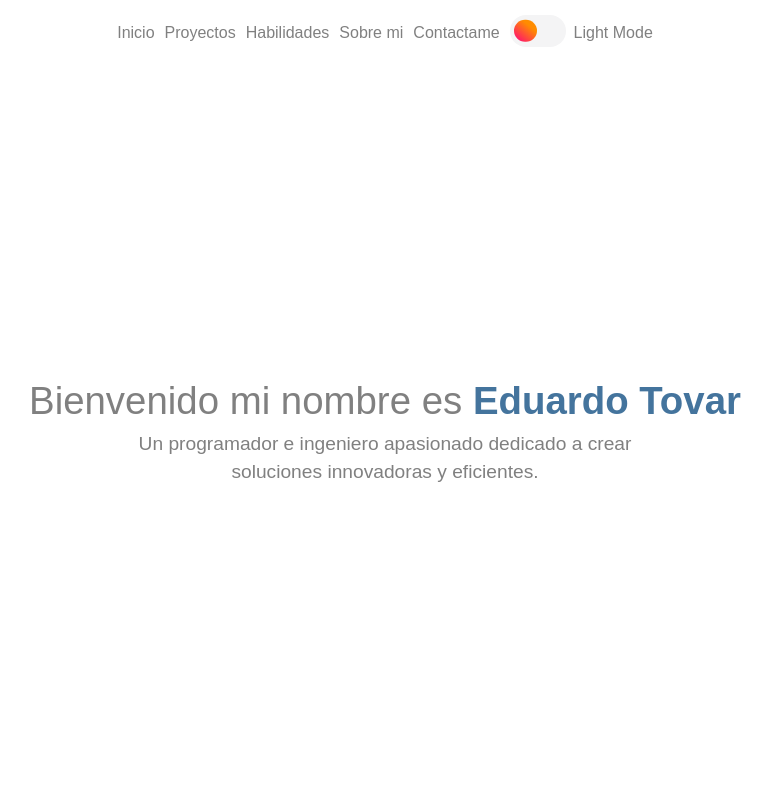
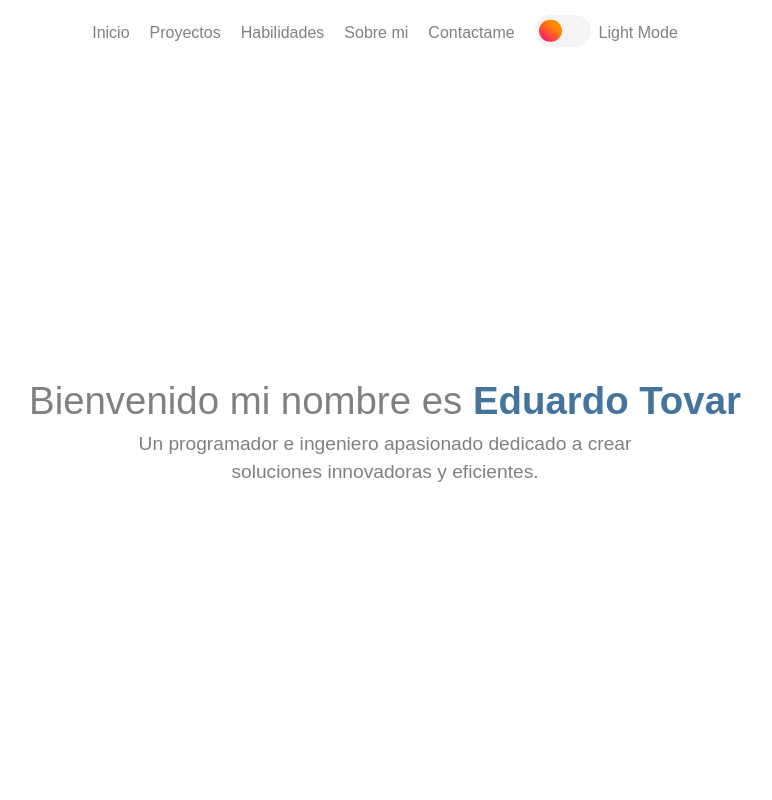
Before and after one commit to eduardo355/Portfolio, a React (Vite) app: page / in a window 1280 px wide. Shown: the top 800 px of the page, without its empty margins (255-1027 px from the left). Built offline with nearby package versions, Linux system fonts and the light colour scheme.

Commit message:
Update Nav, in gap max space

```diff
--- a/src/components/Nav/Nav.jsx
+++ b/src/components/Nav/Nav.jsx
@@ -14,7 +14,7 @@ const Nav = () => {
     flexDirection: 'row',
     justifyContent: 'center',
     alignItems: 'center',
-    gap: '10px',
+    gap: '20px',
     padding: '15px',
     position: 'fixed',
     top: '0',
```
